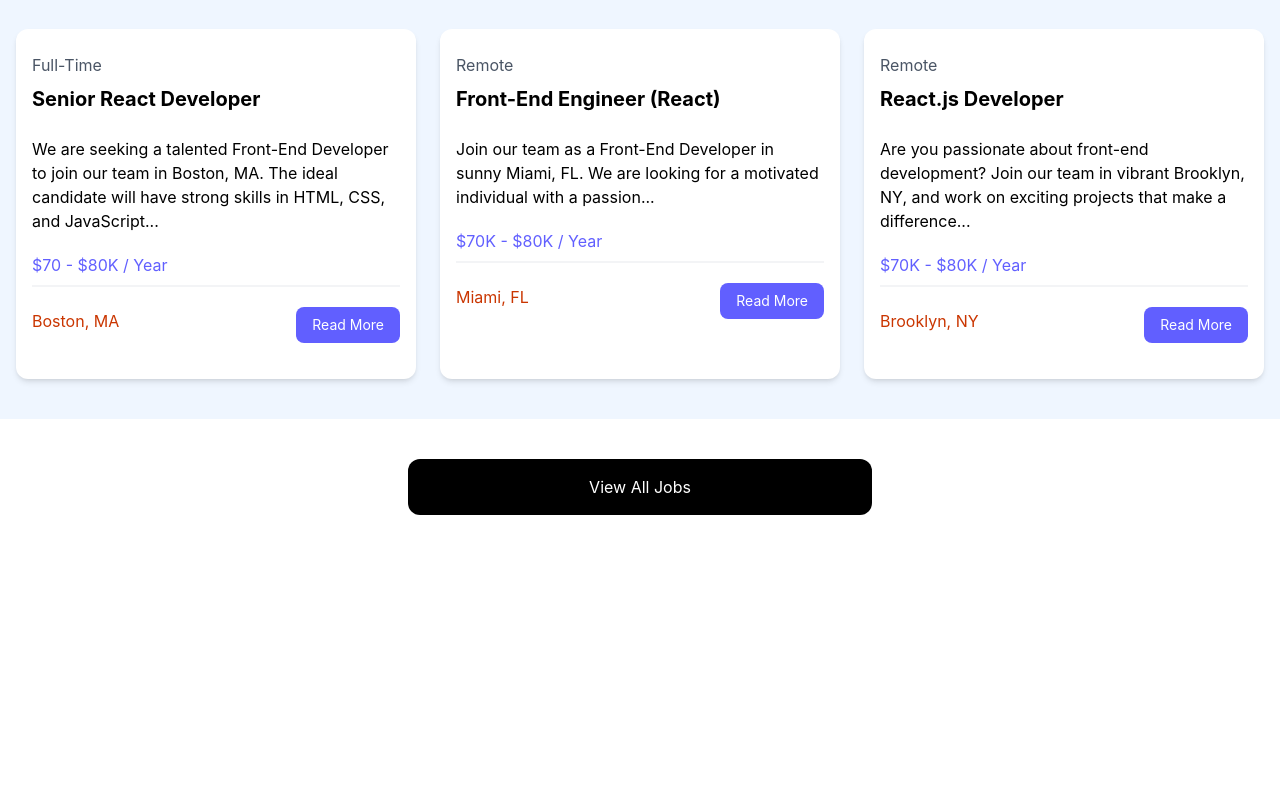
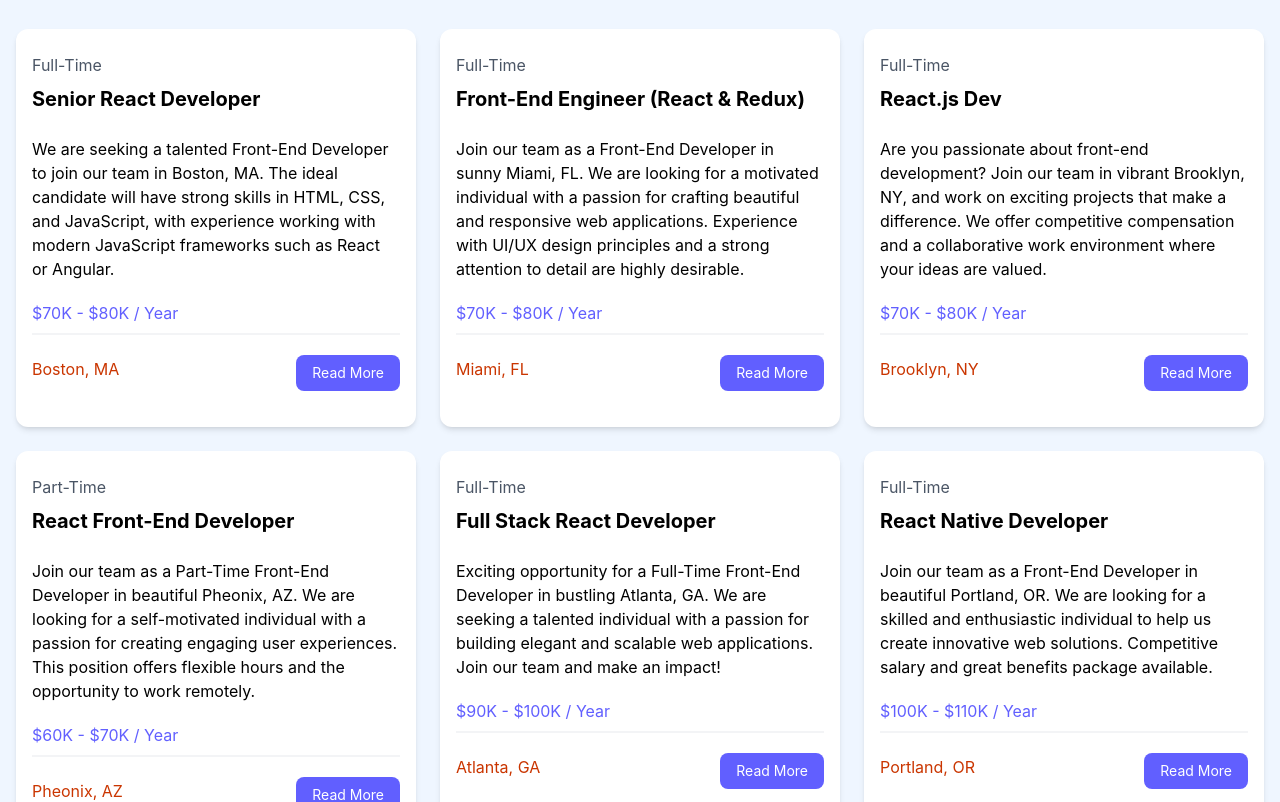
Before and after one commit to mmpaxlearn/react-crash-2024, a React (Vite) app: page / in a window 1280 px wide. Shown: the part 680-1482 px from the top of the page. Before the commit the page ends 1235 px from the top, so only its background shows below. Built offline with nearby package versions, Linux system fonts and the light colour scheme.

Commit message:
feat: add JobListings and JobListing components

```diff
--- a/src/App.jsx
+++ b/src/App.jsx
@@ -2,6 +2,7 @@
 import Navbar from './components/Navbar'
 import Hero from './components/Hero'
 import HomeCards from './components/HomeCards'
+import JobListings from './components/JobListings'
 
 const App = () => {
   return (
@@ -12,107 +13,8 @@
 
       <HomeCards />
 
+      <JobListings />
 
-      {/* <!-- Browse Jobs --> */}
-      <section className="bg-blue-50 px-4 py-10">
-        <div className="container-xl lg:container m-auto">
-          <h2 className="text-3xl font-bold text-indigo-500 mb-6 text-center">
-            Browse Jobs
-          </h2>
-          <div className="grid grid-cols-1 md:grid-cols-3 gap-6">
-            {/* <!-- Job Listing 1 --> */}
-            <div className="bg-white rounded-xl shadow-md relative">
-              <div className="p-4">
-                <div className="mb-6">
-                  <div className="text-gray-600 my-2">Full-Time</div>
-                  <h3 className="text-xl font-bold">Senior React Developer</h3>
-                </div>
-
-                <div className="mb-5">
-                  We are seeking a talented Front-End Developer to join our team in Boston, MA. The ideal candidate will have strong skills in HTML, CSS, and JavaScript...
-                </div>
-
-                <h3 className="text-indigo-500 mb-2">$70 - $80K / Year</h3>
-
-                <div className="border border-gray-100 mb-5"></div>
-
-                <div className="flex flex-col lg:flex-row justify-between mb-4">
-                  <div className="text-orange-700 mb-3">
-                    <i className="fa-solid fa-location-dot text-lg"></i>
-                    Boston, MA
-                  </div>
-                  <a
-                    href="job.html"
-                    className="h-[36px] bg-indigo-500 hover:bg-indigo-600 text-white px-4 py-2 rounded-lg text-center text-sm"
-                  >
-                    Read More
-                  </a>
-                </div>
-              </div>
-            </div>
-            {/* <!-- Job Listing 2 --> */}
-            <div className="bg-white rounded-xl shadow-md relative">
-              <div className="p-4">
-                <div className="mb-6">
-                  <div className="text-gray-600 my-2">Remote</div>
-                  <h3 className="text-xl font-bold">Front-End Engineer (React)</h3>
-                </div>
-
-                <div className="mb-5">
-                  Join our team as a Front-End Developer in sunny Miami, FL. We are looking for a motivated individual with a passion...
-                </div>
-
-                <h3 className="text-indigo-500 mb-2">$70K - $80K / Year</h3>
-
-                <div className="border border-gray-100 mb-5"></div>
-
-                <div className="flex flex-col lg:flex-row justify-between mb-4">
-                  <div className="text-orange-700 mb-3">
-                    <i className="fa-solid fa-location-dot text-lg"></i>
-                    Miami, FL
-                  </div>
-                  <a
-                    href="job.html"
-                    className="h-[36px] bg-indigo-500 hover:bg-indigo-600 text-white px-4 py-2 rounded-lg text-center text-sm"
-                  >
-                    Read More
-                  </a>
-                </div>
-              </div>
-            </div>
-            {/* <!-- Job Listing 3 --> */}
-            <div className="bg-white rounded-xl shadow-md relative">
-              <div className="p-4">
-                <div className="mb-6">
-                  <div className="text-gray-600 my-2">Remote</div>
-                  <h3 className="text-xl font-bold">React.js Developer</h3>
-                </div>
-
-                <div className="mb-5">
-                  Are you passionate about front-end development? Join our team in vibrant Brooklyn, NY, and work on exciting projects that make a difference...
-                </div>
-
-                <h3 className="text-indigo-500 mb-2">$70K - $80K / Year</h3>
-
-                <div className="border border-gray-100 mb-5"></div>
-
-                <div className="flex flex-col lg:flex-row justify-between mb-4">
-                  <div className="text-orange-700 mb-3">
-                    <i className="fa-solid fa-location-dot text-lg"></i>
-                    Brooklyn, NY
-                  </div>
-                  <a
-                    href="job.html"
-                    className="h-[36px] bg-indigo-500 hover:bg-indigo-600 text-white px-4 py-2 rounded-lg text-center text-sm"
-                  >
-                    Read More
-                  </a>
-                </div>
-              </div>
-            </div>
-          </div>
-        </div>
-      </section>
 
       <section className="m-auto max-w-lg my-10 px-6">
         <a
--- /dev/null
+++ b/src/components/JobListing.jsx
@@ -0,0 +1,37 @@
+import React from "react";
+
+const JobListing = ({ job }) => {
+  return (
+    <div className="bg-white rounded-xl shadow-md relative">
+      <div className="p-4">
+        <div className="mb-6">
+          <div className="text-gray-600 my-2">{job.type}</div>
+          <h3 className="text-xl font-bold">{job.title}</h3>
+        </div>
+
+        <div className="mb-5">
+          {job.description}
+        </div>
+
+        <h3 className="text-indigo-500 mb-2">{job.salary} / Year</h3>
+
+        <div className="border border-gray-100 mb-5"></div>
+
+        <div className="flex flex-col lg:flex-row justify-between mb-4">
+          <div className="text-orange-700 mb-3">
+            <i className="fa-solid fa-location-dot text-lg"></i>
+            {job.location}
+          </div>
+          <a
+            href={`/job/${job.id}`}
+            className="h-[36px] bg-indigo-500 hover:bg-indigo-600 text-white px-4 py-2 rounded-lg text-center text-sm"
+          >
+            Read More
+          </a>
+        </div>
+      </div>
+    </div>
+  );
+};
+
+export default JobListing;
--- /dev/null
+++ b/src/components/JobListings.jsx
@@ -0,0 +1,23 @@
+import React from "react";
+import jobs from "../jobs.json";
+import JobListing from "./JobListing";
+
+const JobListings = () => {
+
+  return (
+    <section className="bg-blue-50 px-4 py-10">
+      <div className="container-xl lg:container m-auto">
+        <h2 className="text-3xl font-bold text-indigo-500 mb-6 text-center">
+          Browse Jobs
+        </h2>
+        <div className="grid grid-cols-1 md:grid-cols-3 gap-6">
+          {jobs.map((job) => (
+            <JobListing key={job.id} job={job} />
+          ))}
+        </div>
+      </div>
+    </section>
+  );
+};
+
+export default JobListings;
```
